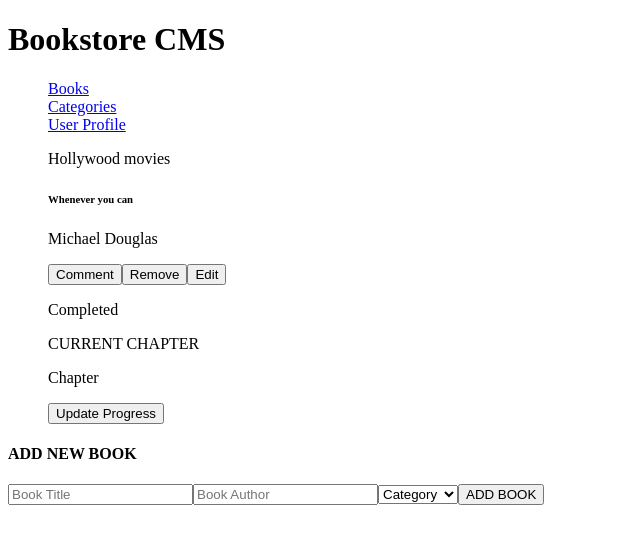
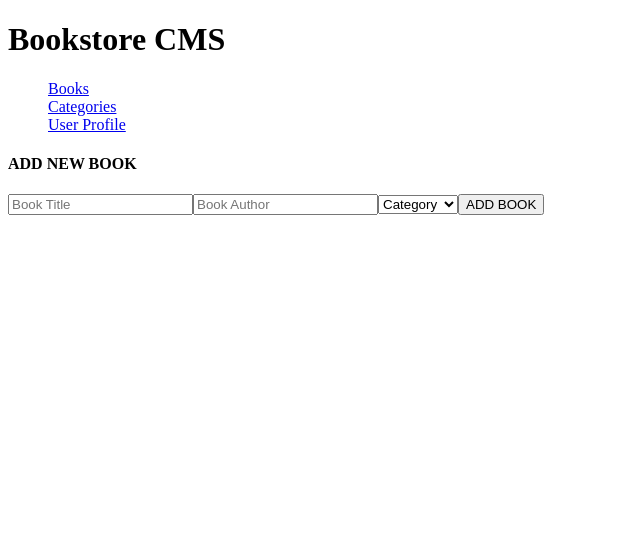
Before and after one commit to AdedayoOpeyemi/bookstore, a React (Create React App) app: page / in a window 1280 px wide. Shown: the top 544 px of the page, without its empty margins (0-640 px from the left). Built offline with nearby package versions, Linux system fonts and the light colour scheme.

Commit message:
remove book functionality

```diff
--- a/src/components/AddNewBook.js
+++ b/src/components/AddNewBook.js
@@ -9,7 +9,8 @@ const AddBook = () => {
   const [c, setCategory] = useState('');
   const [a, setAuthor] = useState('');
 
-  const submitBookToStore = () => {
+  const submitBookToStore = (e) => {
+    e.preventDefault();
     const newBook = {
     // make sure it's unique
       title: t,
@@ -28,9 +29,6 @@ const AddBook = () => {
         <input type="text" name="title" placeholder="Book Title" onChange={(e) => setTitle(e.target.value)} />
         <input type="text" name="author" placeholder="Book Author" onChange={(e) => setAuthor(e.target.value)} />
         <select name="category" id="category" defaultValue="Category" onChange={(e) => setCategory(e.target.value)}>
-          {/* {options.map((option) => (
-          <option key={option.key} value={option.value}>{option.label}</option>
-        ))} */}
           <option disabled>Category</option>
           <option value="Thriller">Thriller</option>
           <option value="Romance">Romance</option>
--- a/src/components/BookList.js
+++ b/src/components/BookList.js
@@ -1,21 +1,26 @@
 import React from 'react';
+import { useSelector } from 'react-redux';
 import BookItem from './BookItem';
 
-const books = [
-  {
-    id: 1,
-    title: 'Whenever you can',
-    author: 'Michael Douglas',
-    category: 'Hollywood movies',
-  },
-];
+// const books = [
+//   {
+//     id: 1,
+//     title: 'Whenever you can',
+//     author: 'Michael Douglas',
+//     category: 'Hollywood movies',
+//   },
+// ];
 
-const BookList = () => (
+const BookList = () => {
+  const books = useSelector((state) => state.books);
+
+  return (
     <ul>
       {books.map((book) => (
         <BookItem key={book.id} book={book} />
       ))}
     </ul>
   );
+};
 
 export default BookList;
--- a/src/components/Submenu.js
+++ b/src/components/Submenu.js
@@ -1,11 +1,24 @@
 import React from 'react';
+import { useDispatch } from 'react-redux';
+import { removeBook } from '../redux/books/books';
 
-const BookItem = () => (
-  <div>
-    <button type="button">Comment</button>
-    <button type="button">Remove</button>
-    <button type="button">Edit</button>
-  </div>
-);
+const Submenu = (prop) => {
+  const dispatch = useDispatch();
+  const { book } = prop;
 
-export default BookItem;
+  const removeBookFromStore = () => {
+    // e.preventDefault();
+
+    // dispatch an action and pass it the newBook object (your action's payload)
+    dispatch(removeBook(book.id));
+  };
+  return (
+    <div>
+      <button type="button">Comment</button>
+      <button type="button" onClick={removeBookFromStore}>Remove</button>
+      <button type="button">Edit</button>
+    </div>
+  );
+};
+
+export default Submenu;
--- a/src/redux/books/books.js
+++ b/src/redux/books/books.js
@@ -3,7 +3,9 @@ import { v4 as uuidv4 } from 'uuid';
 const ADD = 'bookstore/books/ADD';
 const REMOVE = 'bookstore/books/REMOVE';
 
-const reducer = (state = [], action) => {
+const initialState = [];
+
+const reducer = (state = initialState, action) => {
   let newBook;
 
   switch (action.type) {
@@ -21,7 +23,7 @@ const reducer = (state = [], action) => {
         ]
       );
     case (REMOVE):
-      return state.filter((book) => book.id !== action.id);
+      return state.filter((book) => book.id !== action.bookId);
     default: return state;
   }
 };
--- a/src/redux/configureStore.js
+++ b/src/redux/configureStore.js
@@ -3,7 +3,7 @@ import logger from 'redux-logger';
 import booksReducer from './books/books';
 
 const reducer = combineReducers({
-  booksReducer,
+  books: booksReducer,
 });
 
 const store = createStore(
```
Lines whose indentation alone changed are shown as unchanged.
